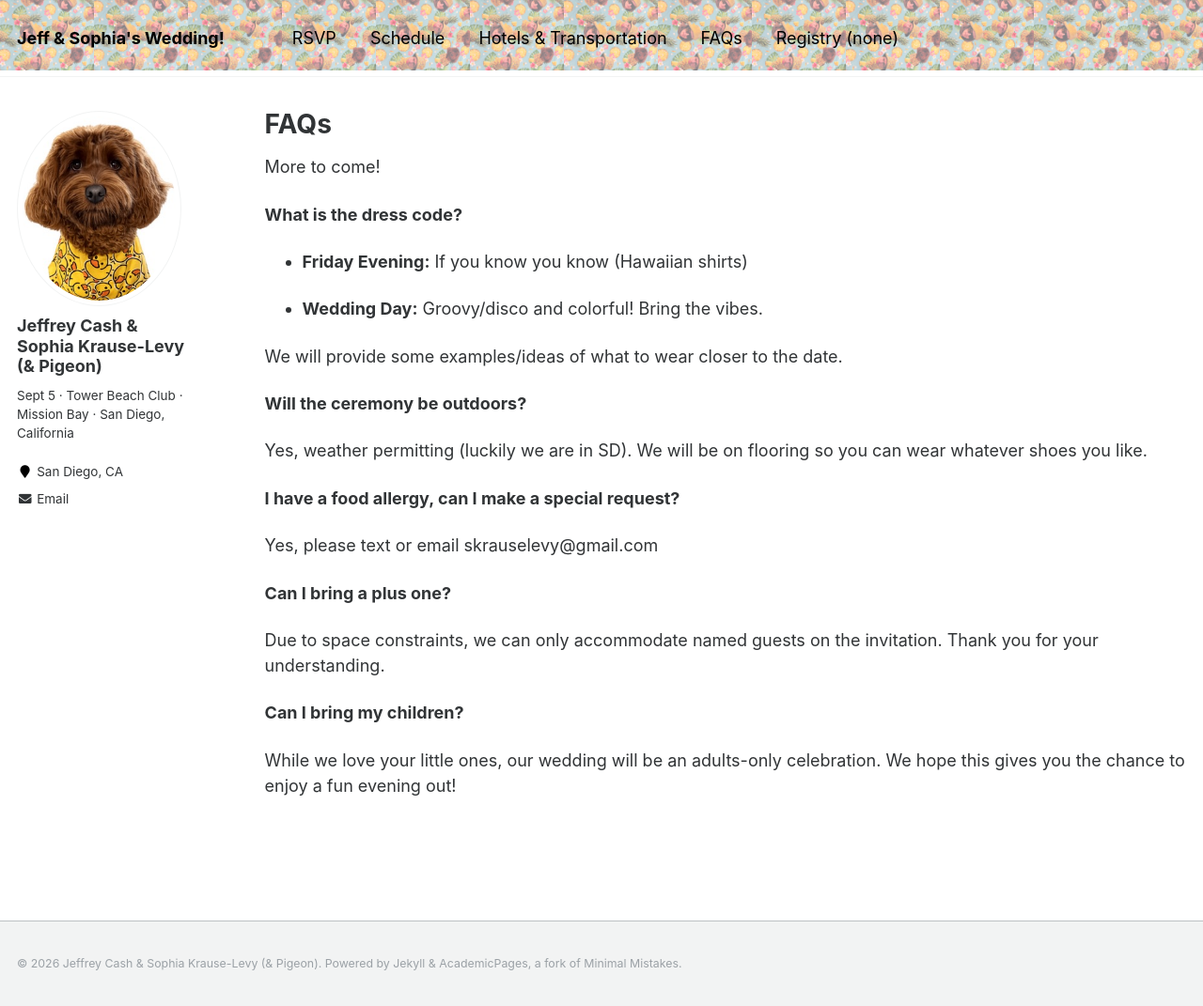
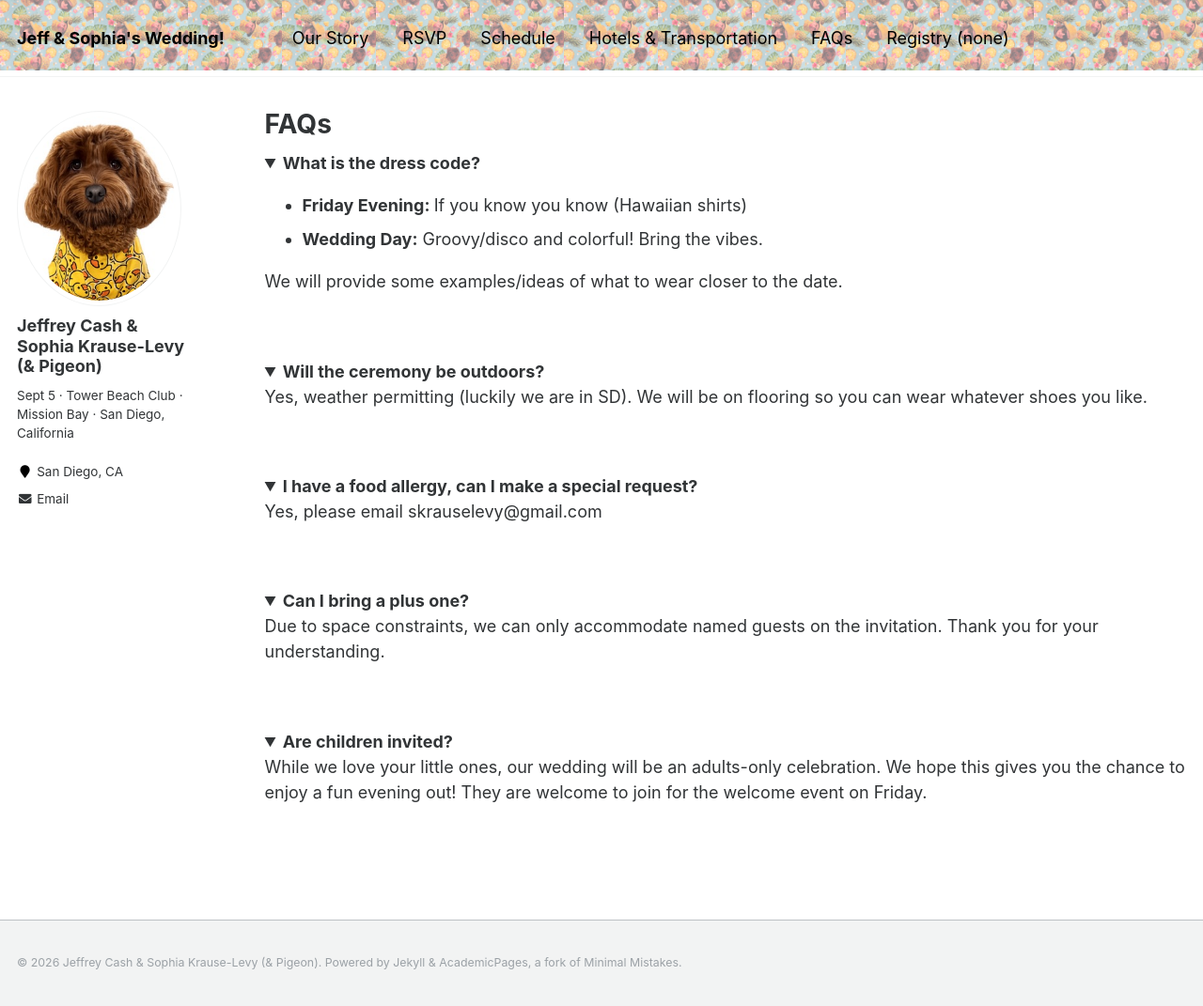
Before and after one commit to duckduckpigeon/duckduckpigeon.github.io, a Jekyll site: the page built from _pages/faq.md, in a window 1280 px wide and 1071 px high. Shown: the whole window at 94% size. Built offline with Jekyll 4.4.1, drawn with Linux system fonts in a browser that asks for light colours.

Commit message:
formatting

```diff
--- a/_data/navigation.yml
+++ b/_data/navigation.yml
@@ -1,5 +1,10 @@
 # main links links
 main:
+
+
+  - title: "Our Story"
+    url: /ourstory/
+
   - title: "RSVP"
     url: /rsvp/
 
--- a/_pages/faq.md
+++ b/_pages/faq.md
@@ -5,28 +5,40 @@ permalink: /faqs/
 author_profile: true
 ---
 
-More to come!
-
-
-__What is the dress code?__
-- __Friday Evening:__ If you know you know (Hawaiian shirts)
-
-- __Wedding Day:__ Groovy/disco and colorful! Bring the vibes.
+<details open>
+  <summary><b>What is the dress code?</b></summary>
+  <ul>
+  <li><b>Friday Evening: </b>If you know you know (Hawaiian shirts)
+</li>
+  <li><b>Wedding Day:</b> Groovy/disco and colorful! Bring the vibes.</li>
+</ul>
 
 We will provide some examples/ideas of what to wear closer to the date.
 
-__Will the ceremony be outdoors?__
+</details>
+<br>
 
+<details open>
+  <summary><b>Will the ceremony be outdoors?</b></summary>
 Yes, weather permitting (luckily we are in SD). We will be on flooring so you can wear whatever shoes you like.
+</details>
 
-__I have a food allergy, can I make a special request?__
+<br>
 
-Yes, please text or email skrauselevy@gmail.com
+<details open>
+  <summary><b>I have a food allergy, can I make a special request?</b></summary>
+Yes, please email skrauselevy@gmail.com
+</details>
 
-__Can I bring a plus one?__
+<br>
 
+
+<details open>
+  <summary><b>Can I bring a plus one?</b></summary>
 Due to space constraints, we can only accommodate named guests on the invitation. Thank you for your understanding.
-
-__Can I bring my children?__
-
-While we love your little ones, our wedding will be an adults-only celebration. We hope this gives you the chance to enjoy a fun evening out!
+</details>
+<br>
+<details open>
+  <summary><b>Are children invited?</b></summary>
+While we love your little ones, our wedding will be an adults-only celebration. We hope this gives you the chance to enjoy a fun evening out! They are welcome to join for the welcome event on Friday.
+</details>
```
Also changed, not shown: _pages/hotels&transportation.md (+1 -0 lines), _pages/ourstory.md (added, +8 -0 lines).
